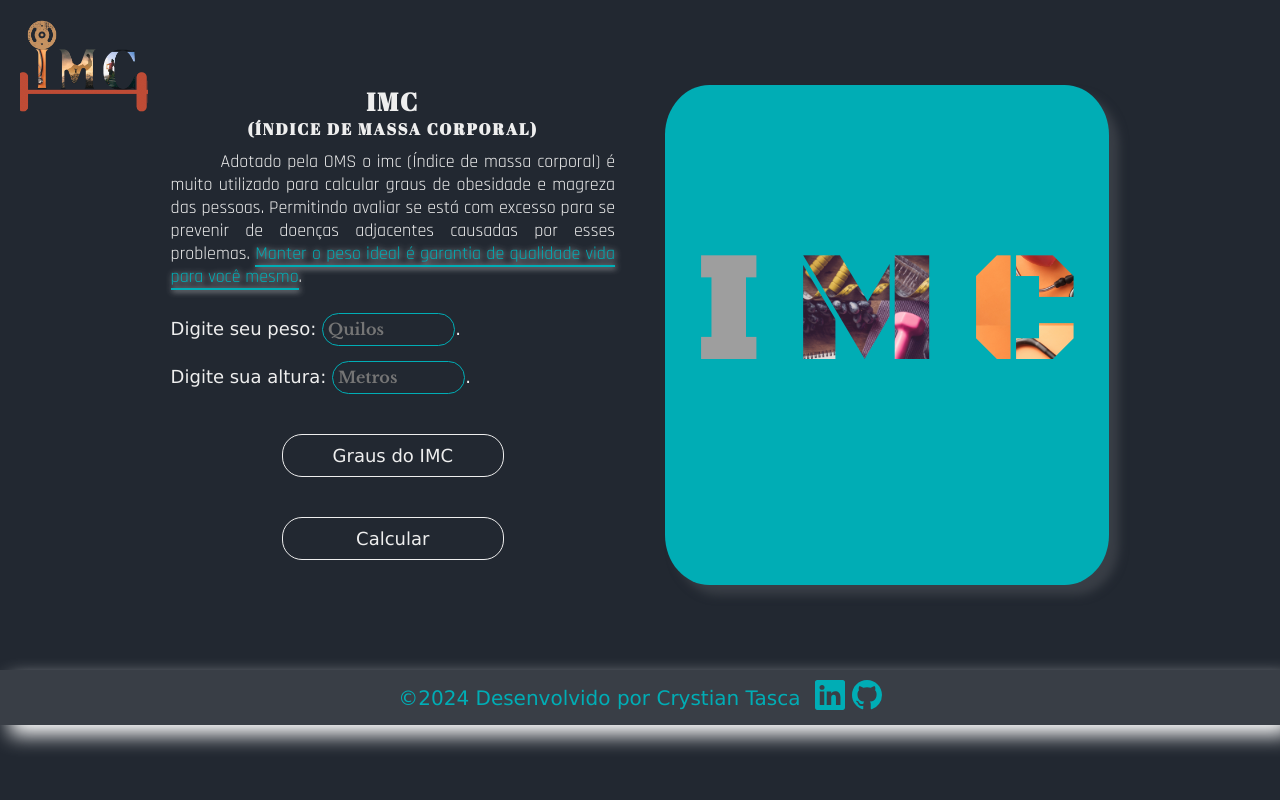
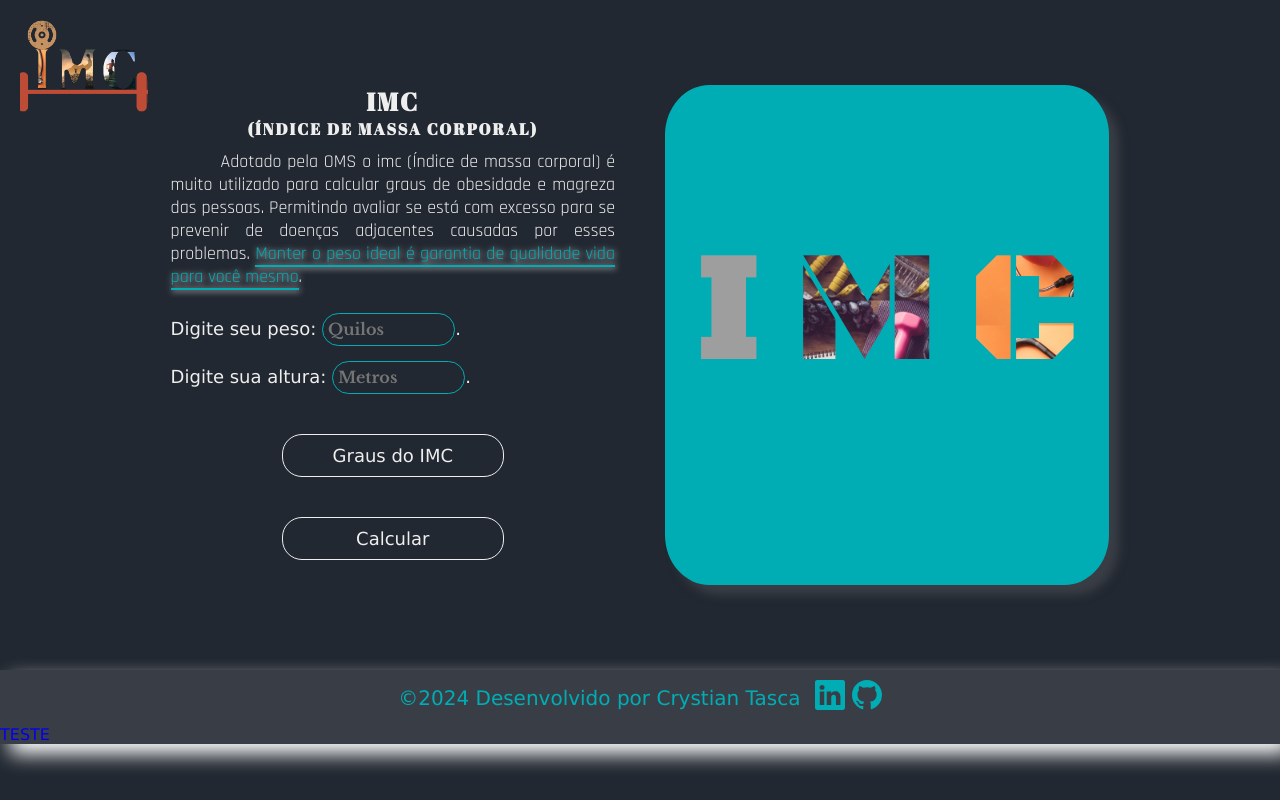
Before and after one commit to Legolas-2023/IMC, a plain HTML site: page index.html in a window 1280 px wide. Drawn offline with nearby package versions, Linux system fonts and the light colour scheme; grey boxes are pictures that could not be loaded.

Commit message:
Update index.html

```diff
--- a/index.html
+++ b/index.html
@@ -145,6 +145,7 @@
           </a>
         </div>
       </div>
+      <a href="README.md">TESTE</a>
     </footer>
   </body>
 
```
